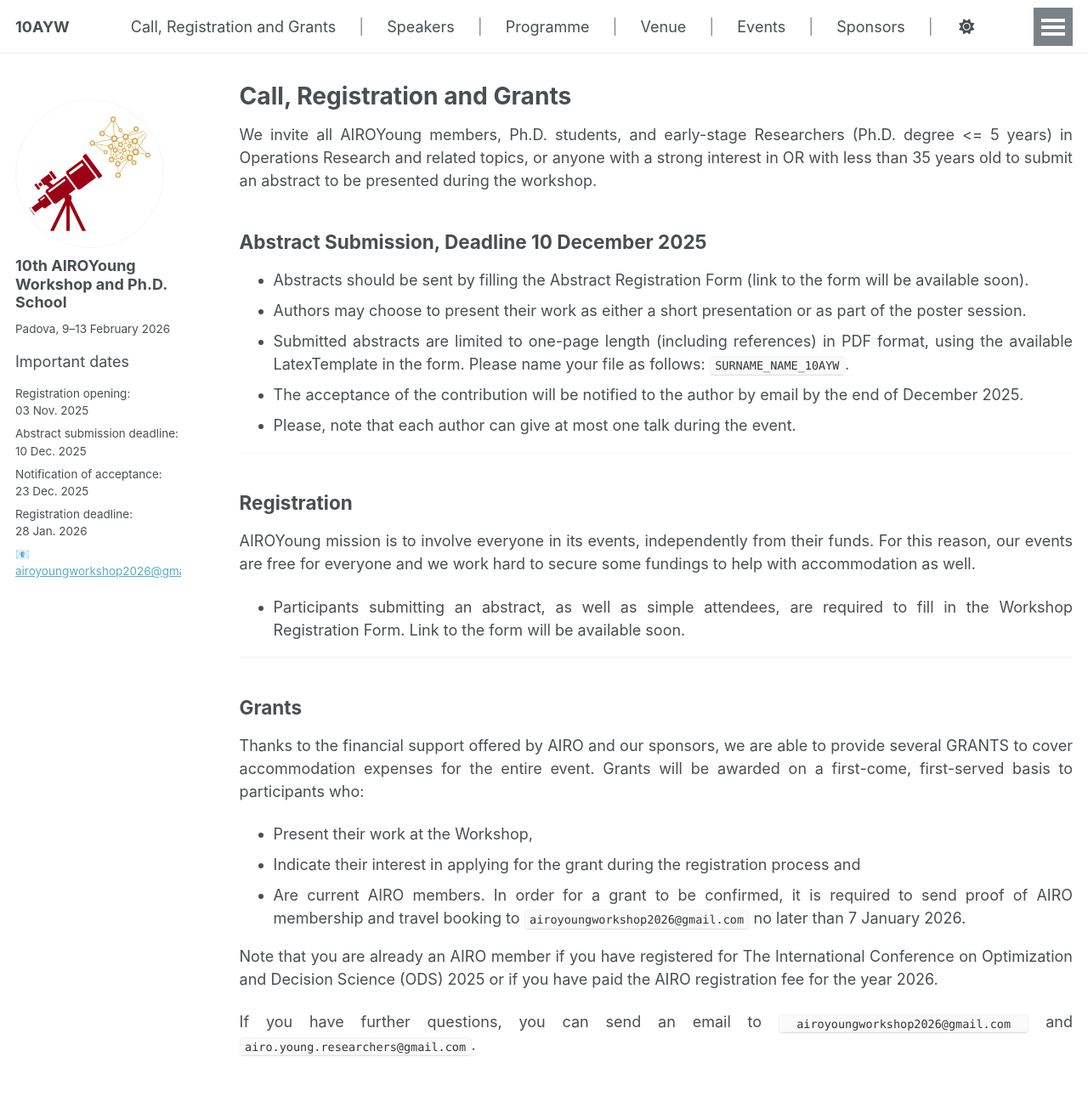
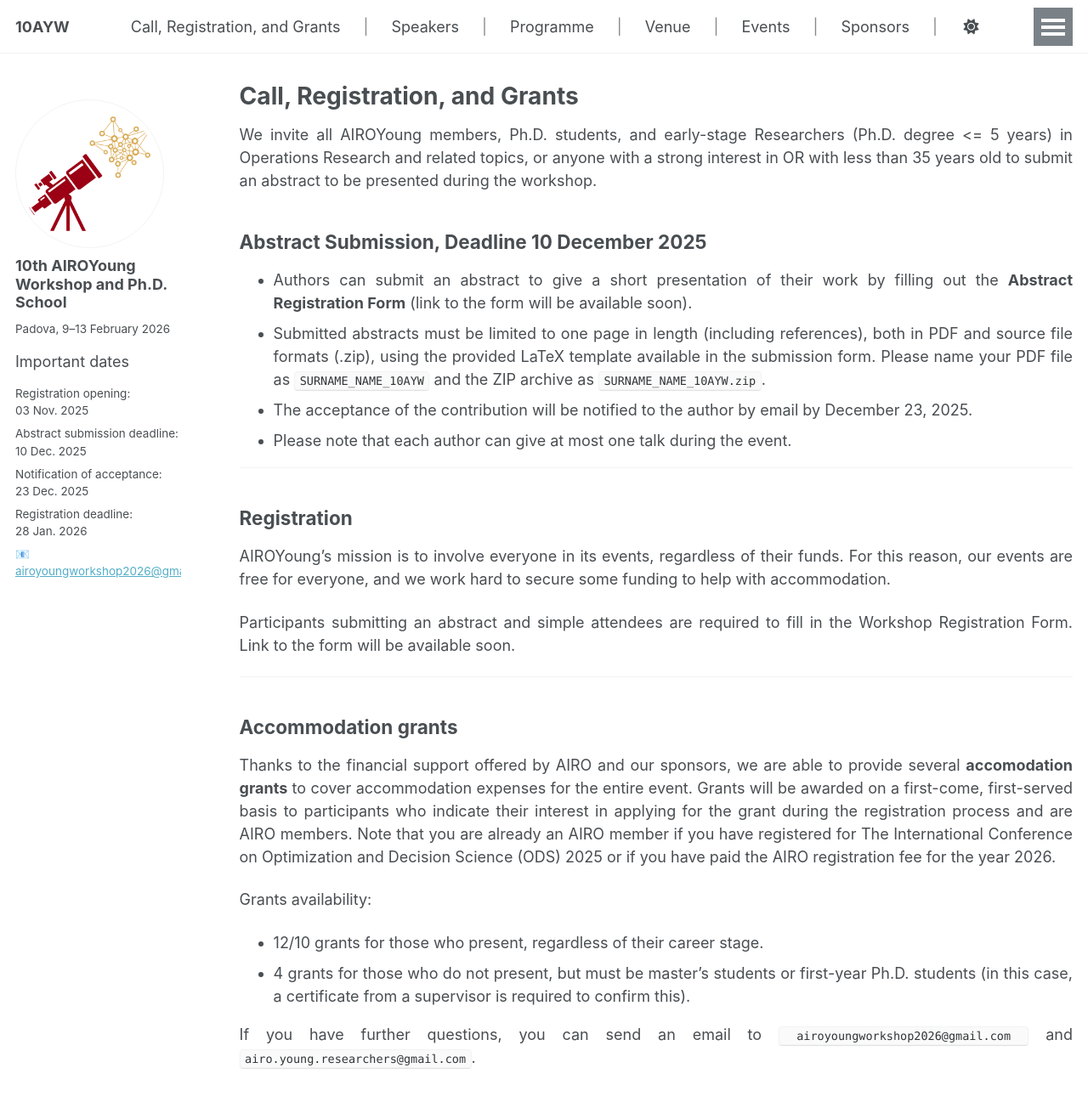
Before and after one commit to ayw2026/ayw2026.github.io, a Jekyll site: the page built from _pages/info.md, in a window 1280 px wide and 1400 px high. Shown: the top 1297 px of the window at 85% size. Built offline with Jekyll 4.4.1, drawn with Linux system fonts in a browser that asks for light colours; a script that is not in the unit is left out.

Commit message:
fix typo

```diff
--- a/_data/navigation.yml
+++ b/_data/navigation.yml
@@ -8,7 +8,7 @@
 #      Markdown formatted page while the second is generated using JSON.
 
 main:
-  - title: "Call, Registration and Grants"
+  - title: "Call, Registration, and Grants"
     url: /info/
 
   - title: "Speakers"
--- a/_pages/info.md
+++ b/_pages/info.md
@@ -1,6 +1,6 @@
 ---
 layout: archive
-title: "Call, Registration and Grants"
+title: "Call, Registration, and Grants"
 permalink: /info/
 author_profile: true
 ---
@@ -9,30 +9,28 @@
 
 ## Abstract Submission, Deadline 10 December 2025
 
-- Abstracts should be sent by filling the Abstract Registration Form (link to the form will be available soon).
-- Authors may choose to present their work as either a short presentation or as part of the poster session.
-- Submitted abstracts are limited to one-page length (including references) in PDF format, using the available LatexTemplate in the form. Please name your file as follows: `SURNAME_NAME_10AYW`.
-- The acceptance of the contribution will be notified to the author by email by the end of December 2025.
-- Please, note that each author can give at most one talk during the event.
+- Authors can submit an abstract to give a short presentation of their work by filling out the **Abstract Registration Form** (link to the form will be available soon).
+- Submitted abstracts must be limited to one page in length (including references), both in PDF and source file formats (.zip), using the provided LaTeX template available in the submission form. Please name your PDF file as `SURNAME_NAME_10AYW` and the ZIP archive as `SURNAME_NAME_10AYW.zip`.
+- The acceptance of the contribution will be notified to the author by email by December 23, 2025.
+- Please note that each author can give at most one talk during the event.
 
 ---
 
 ## Registration
 
-AIROYoung mission is to involve everyone in its events, independently from their funds. For this reason, our events are free for everyone and we work hard to secure some fundings to help with accommodation as well.
+AIROYoung's mission is to involve everyone in its events, regardless of their funds. For this reason, our events are free for everyone, and we work hard to secure some funding to help with accommodation.
 
-- Participants submitting an abstract, as well as simple attendees, are required to fill in the Workshop Registration Form. Link to the form will be available soon.
+Participants submitting an abstract and simple attendees are required to fill in the Workshop Registration Form. Link to the form will be available soon.
 
 ---
 
-## Grants
+## Accommodation grants
 
-Thanks to the financial support offered by AIRO and our sponsors, we are able to provide several GRANTS to cover accommodation expenses for the entire event. Grants will be awarded on a first-come, first-served basis to participants who:
+Thanks to the financial support offered by AIRO and our sponsors, we are able to provide several **accomodation grants** to cover accommodation expenses for the entire event. Grants will be awarded on a first-come, first-served basis to participants who indicate their interest in applying for the grant during the registration process and are AIRO members. Note that you are already an AIRO member if you have registered for The International Conference on Optimization and Decision Science (ODS) 2025 or if you have paid the AIRO registration fee for the year 2026.
 
-- Present their work at the Workshop,
-- Indicate their interest in applying for the grant during the registration process and
-- Are current AIRO members. In order for a grant to be confirmed, it is required to send proof of AIRO membership and travel booking to  `airoyoungworkshop2026@gmail.com` no later than 7 January 2026.
+Grants availability:
 
-Note that you are already an AIRO member if you have registered for The International Conference on Optimization and Decision Science (ODS) 2025 or if you have paid the AIRO registration fee for the year 2026.
+- 12/10 grants for those who present, regardless of their career stage.
+- 4 grants for those who do not present, but must be master’s students or first-year Ph.D. students (in this case, a certificate from a supervisor is required to confirm this).
 
 If you have further questions, you can send an email to `airoyoungworkshop2026@gmail.com` and `airo.young.researchers@gmail.com`.
```
